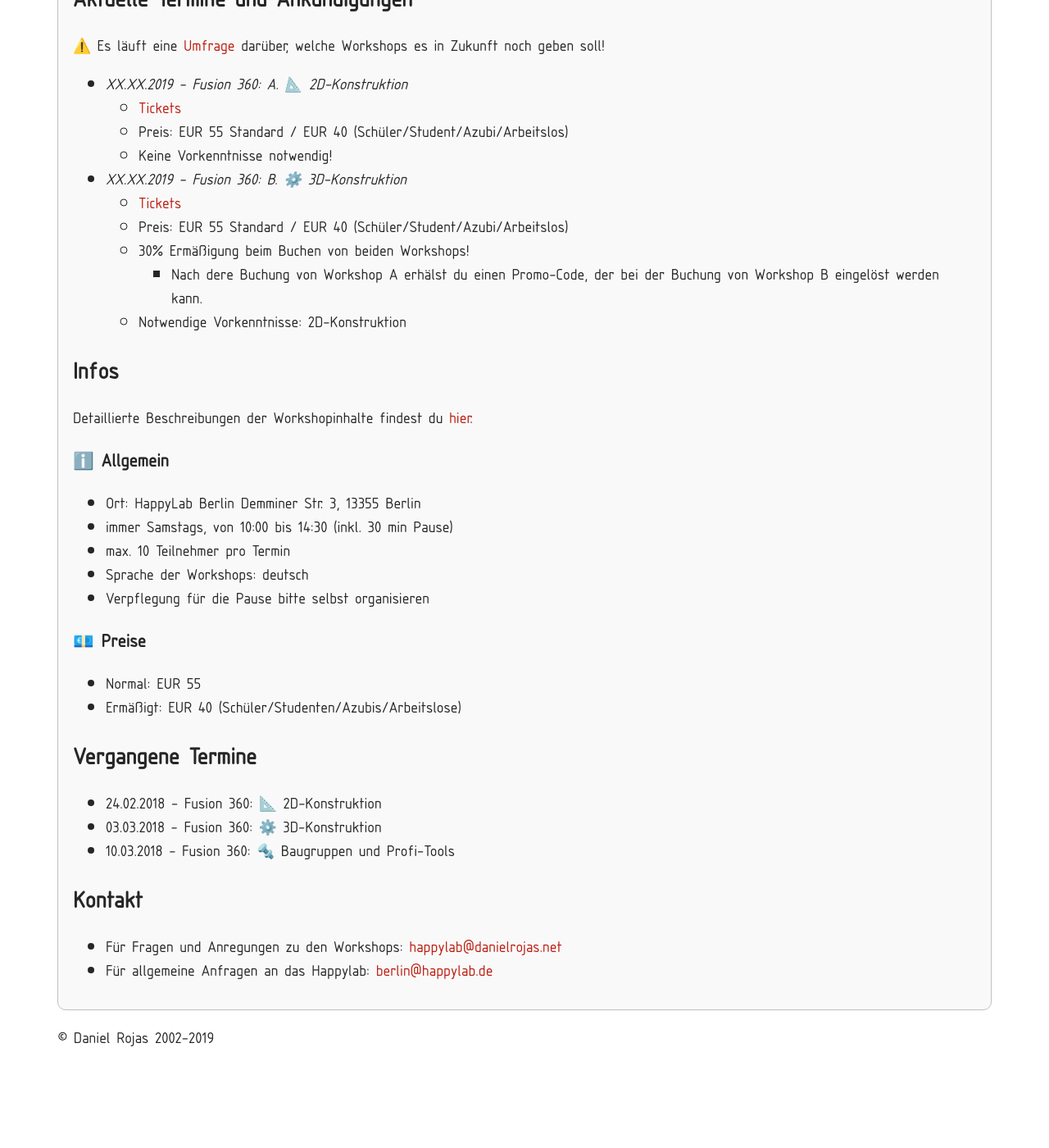
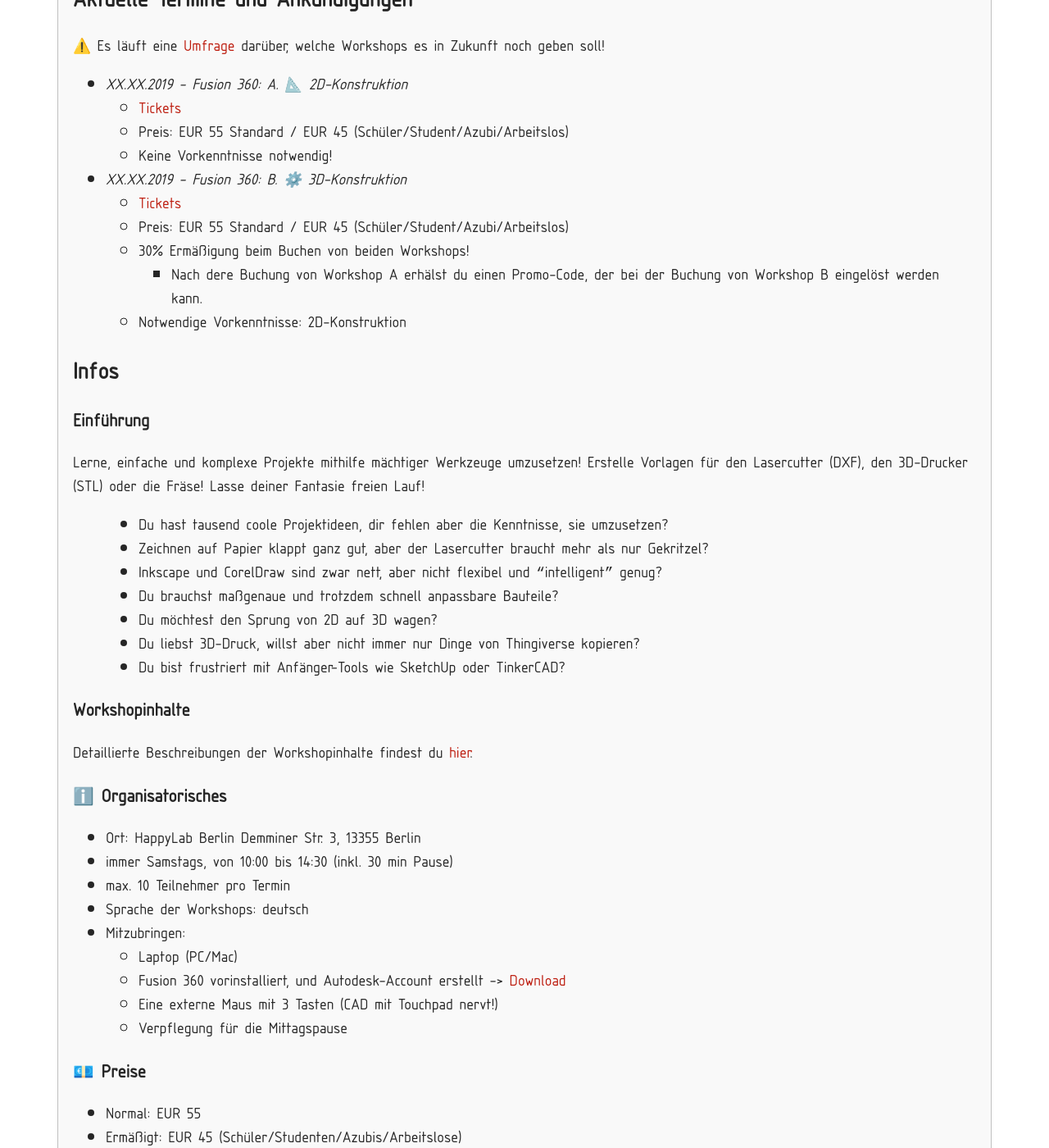
Before and after one commit to 17o2/17o2.github.io, a Jekyll site: the page built from _pages/90_happylab.md, in a window 1280 px wide and 1400 px high, scrolled down 268 px. Shown: the whole window at 82% size. Built offline with Jekyll 4.4.1, drawn with Linux system fonts in a browser that asks for light colours; nearby versions of some CDN libraries; before the commit the page ends 1564 px from its top, so only the background shows below that.

Commit message:
intro text

```diff
--- a/_pages/90_happylab.md
+++ b/_pages/90_happylab.md
@@ -11,32 +11,52 @@ category: invisible
 
 * *XX.XX.2019 - Fusion 360: A. 📐 2D-Konstruktion*
   * [Tickets](https://www.eventbrite.com/e/fusion-360-workshop-2d-konstruktion-tickets-59287062199?aff=utm_source%3Deb_email%26utm_medium%3Demail%26utm_campaign%3Dnew_event_email&utm_term=eventurl_text)
-  * Preis: EUR 55 Standard / EUR 40 (Schüler/Student/Azubi/Arbeitslos)
+  * Preis: EUR 55 Standard / EUR 45 (Schüler/Student/Azubi/Arbeitslos)
   * Keine Vorkenntnisse notwendig!
 * *XX.XX.2019 - Fusion 360: B. ⚙️ 3D-Konstruktion*
   * [Tickets](https://www.eventbrite.com/e/fusion-360-workshop-3d-konstruktion-tickets-59287182559?aff=utm_source%3Deb_email%26utm_medium%3Demail%26utm_campaign%3Dnew_event_email&utm_term=eventurl_text)
-  * Preis: EUR 55 Standard / EUR 40 (Schüler/Student/Azubi/Arbeitslos)
+  * Preis: EUR 55 Standard / EUR 45 (Schüler/Student/Azubi/Arbeitslos)
   * 30% Ermäßigung beim Buchen von beiden Workshops!
      * Nach dere Buchung von Workshop A erhälst du einen Promo-Code, der bei der Buchung von Workshop B eingelöst werden kann.
   * Notwendige Vorkenntnisse: 2D-Konstruktion
 
 ## Infos
 
+### Einführung
+
+Lerne, einfache und komplexe Projekte mithilfe mächtiger Werkzeuge umzusetzen!
+Erstelle Vorlagen für den Lasercutter (DXF), den 3D-Drucker (STL) oder die Fräse!
+Lasse deiner Fantasie freien Lauf!
+
+> * Du hast tausend coole Projektideen, dir fehlen aber die Kenntnisse, sie umzusetzen?
+> * Zeichnen auf Papier klappt ganz gut, aber der Lasercutter braucht mehr als nur Gekritzel?
+> * Inkscape und CorelDraw sind zwar nett, aber nicht flexibel und “intelligent” genug?
+> * Du brauchst maßgenaue und trotzdem schnell anpassbare Bauteile?
+> * Du möchtest den Sprung von 2D auf 3D wagen?
+> * Du liebst 3D-Druck, willst aber nicht immer nur Dinge von Thingiverse kopieren?
+> * Du bist frustriert mit Anfänger-Tools wie SketchUp oder TinkerCAD?
+
+### Workshopinhalte
+
 Detaillierte Beschreibungen der Workshopinhalte findest du [hier](/happylab/details).
 
-### ℹ️ Allgemein
+### ℹ️ Organisatorisches
 
 * Ort: HappyLab Berlin
   Demminer Str. 3, 13355 Berlin
 * immer Samstags, von 10:00 bis 14:30 (inkl. 30 min Pause)
 * max. 10 Teilnehmer pro Termin
 * Sprache der Workshops: deutsch
-* Verpflegung für die Pause bitte selbst organisieren
+* Mitzubringen:
+  * Laptop (PC/Mac)
+  * Fusion 360 vorinstalliert, und Autodesk-Account erstellt -> [Download](https://www.autodesk.de/products/fusion-360/overview)
+  * Eine externe Maus mit 3 Tasten (CAD mit Touchpad nervt!)
+  * Verpflegung für die Mittagspause
 
 ### 💶 Preise
 
 * Normal: EUR 55
-* Ermäßigt: EUR 40 (Schüler/Studenten/Azubis/Arbeitslose)
+* Ermäßigt: EUR 45 (Schüler/Studenten/Azubis/Arbeitslose)
 
 ## Vergangene Termine
 
```
